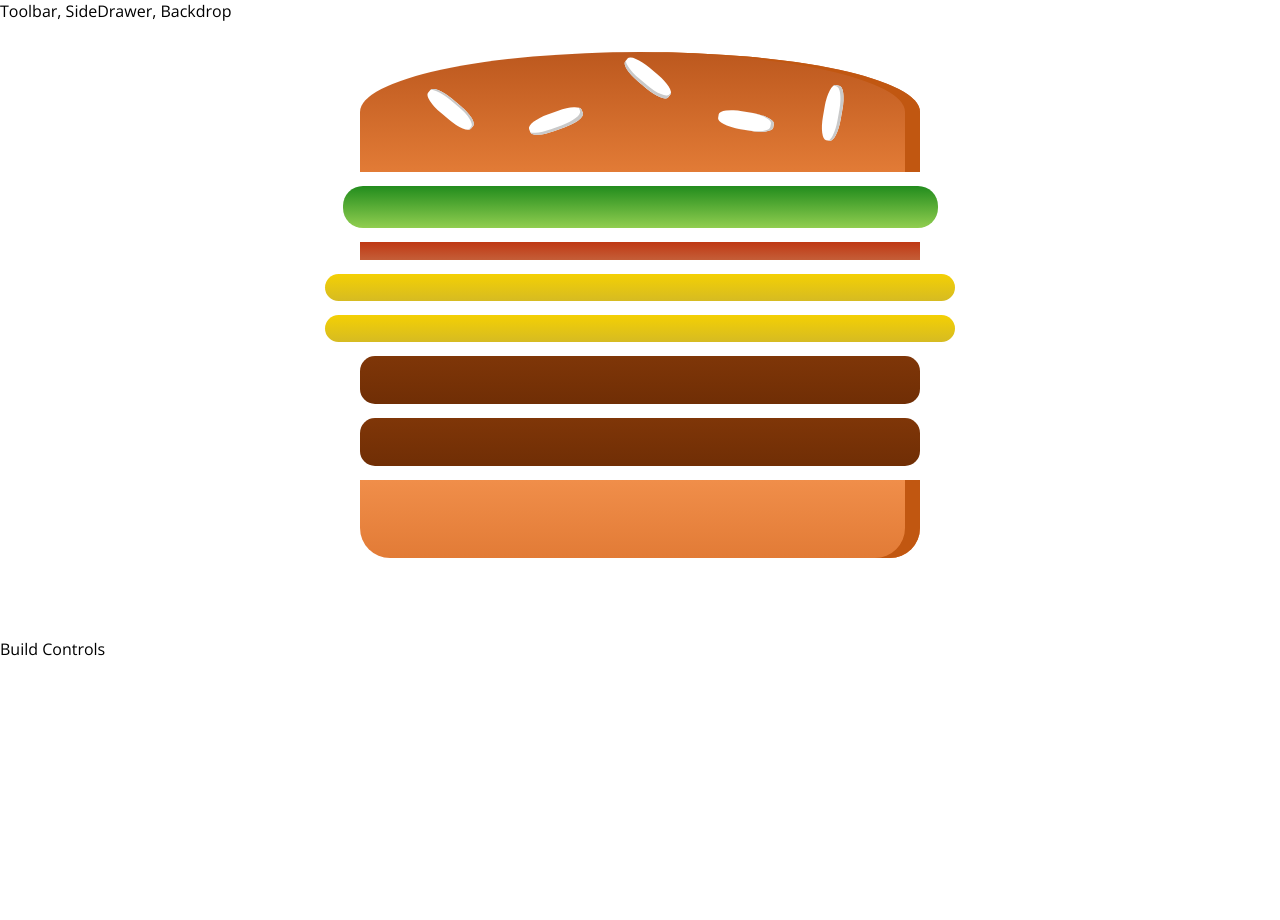
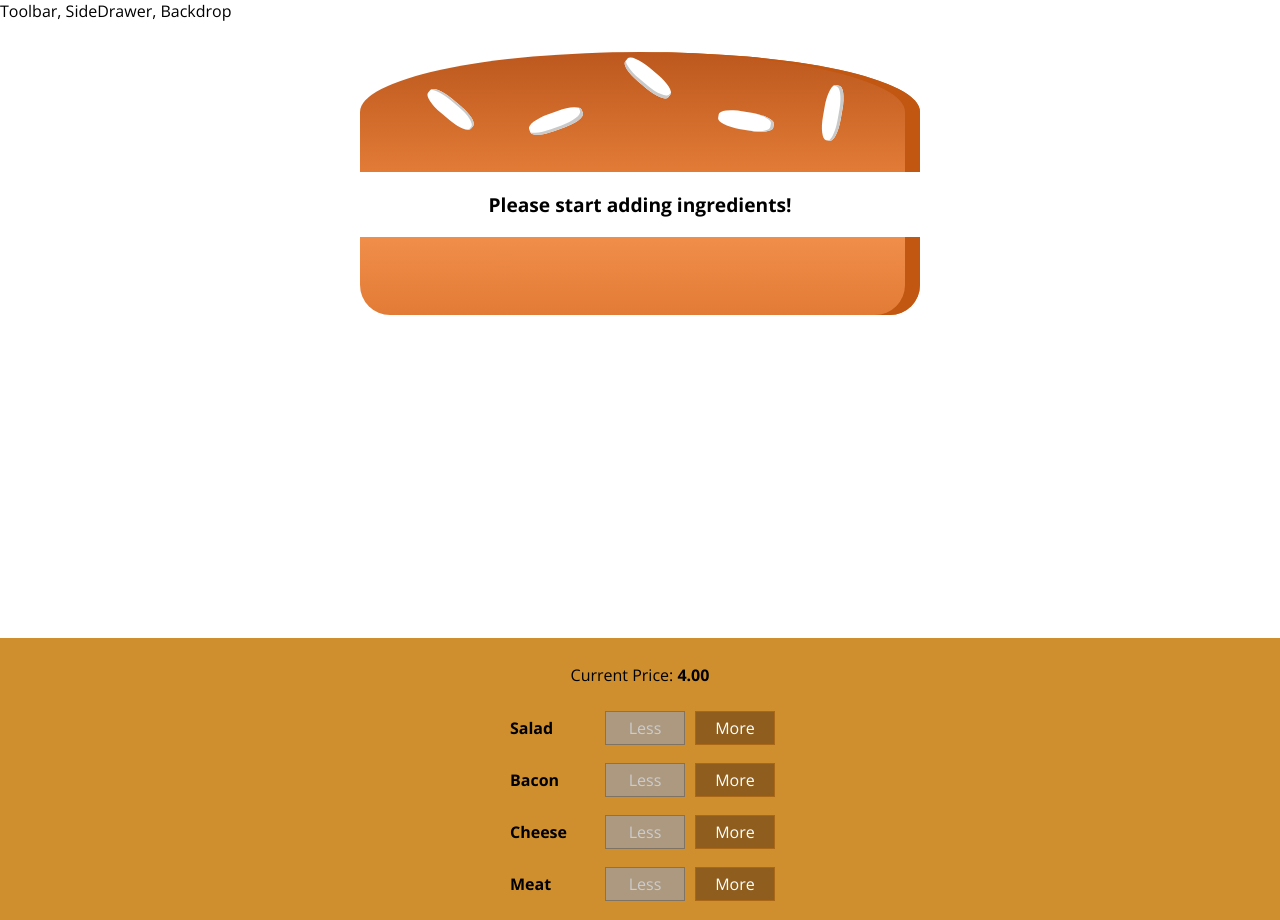
Before and after one commit to creddy/burger-app, a React (Create React App) app: page / in a window 1280 px wide. Before the commit the page ends 800 px from the top, so only its background shows below. Built offline with nearby package versions, Linux system fonts and the light colour scheme.

Commit message:
working burger builder

```diff
--- /dev/null
+++ b/src/components/Burger/BuildControls/BuildControl/BuildControl.module.css
@@ -0,0 +1,58 @@
+.BuildControl {
+  display: flex;
+  justify-content: space-between;
+  align-items: center;
+  margin: 5px 0;
+}
+
+.BuildControl button {
+  display: block;
+  font: inherit;
+  padding: 5px;
+  margin: 0 5px;
+  width: 80px;
+  border: 1px solid #aa6817;
+  cursor: pointer;
+  outline: none;
+}
+
+.BuildControl button:disabled {
+  background-color: #ac9980;
+  border: 1px solid #7e7365;
+  color: #ccc;
+  cursor: default;
+}
+
+.BuildControl button:hover:disabled {
+  background-color: #ac9980;
+  color: #ccc;
+  cursor: not-allowed;
+}
+
+.Label {
+  padding: 10px;
+  font-weight: bold;
+  width: 80px;
+}
+
+.BuildControl .Less {
+  background-color: #d39952;
+  color: white;
+}
+
+.BuildControl .More {
+  background-color: #8f5e1e;
+  color: white;
+}
+
+.BuildControl .Less:hover,
+.BuildControl .Less:active {
+  background-color: #daa972;
+  color: white;
+}
+
+.BuildControl .More:hover,
+.BuildControl .More:active {
+  background-color: #99703f;
+  color: white;
+}
--- /dev/null
+++ b/src/components/Burger/BuildControls/BuildControl/BuildControl.tsx
@@ -0,0 +1,27 @@
+import React from "react";
+import styles from "./BuildControl.module.css";
+
+interface Props {
+  label: string;
+  added(): void;
+  removed(): void;
+  disabled: boolean;
+}
+
+const buildControl = (props: Props) => (
+  <div className={styles.BuildControl}>
+    <div className={styles.Label}>{props.label}</div>
+    <button
+      className={styles.Less}
+      onClick={props.removed}
+      disabled={props.disabled}
+    >
+      Less
+    </button>
+    <button className={styles.More} onClick={props.added}>
+      More
+    </button>
+  </div>
+);
+
+export default buildControl;
--- /dev/null
+++ b/src/components/Burger/BuildControls/BuildControls.module.css
@@ -0,0 +1,10 @@
+.BuildControls {
+  width: 100%;
+  background-color: #cf8f2e;
+  display: flex;
+  flex-flow: column;
+  align-items: center;
+  box-shadow: 0 2px 1px #ccc;
+  margin: auto;
+  padding: 10px 0;
+}
--- /dev/null
+++ b/src/components/Burger/BuildControls/BuildControls.tsx
@@ -0,0 +1,44 @@
+import React from "react";
+import styles from "./BuildControls.module.css";
+import BuildControl from "./BuildControl/BuildControl";
+
+const controls = [
+  { label: "Salad", type: "salad" },
+  { label: "Bacon", type: "bacon" },
+  { label: "Cheese", type: "cheese" },
+  { label: "Meat", type: "meat" }
+];
+
+interface DisabledInfo {
+  salad: boolean;
+  bacon: boolean;
+  cheese: boolean;
+  meat: boolean;
+  [key: string]: boolean;
+}
+
+interface Props {
+  ingredientAdded(type: string): void;
+  ingredientRemoved(type: string): void;
+  disabledInfo: DisabledInfo;
+  price: number;
+}
+
+const buildControls = (props: Props) => (
+  <div className={styles.BuildControls}>
+    <p>
+      Current Price: <strong>{props.price.toFixed(2)}</strong>
+    </p>
+    {controls.map(control => (
+      <BuildControl
+        key={control.label}
+        label={control.label}
+        added={() => props.ingredientAdded(control.type)}
+        removed={() => props.ingredientRemoved(control.type)}
+        disabled={props.disabledInfo[control.type]}
+      />
+    ))}
+  </div>
+);
+
+export default buildControls;
--- a/src/components/Burger/Burger.tsx
+++ b/src/components/Burger/Burger.tsx
@@ -15,16 +15,24 @@
 }
 
 const burger = (props: Props) => {
-  const transformedIngredients = Object.keys(props.ingredients).map(igKey => {
-    return [...Array(props.ingredients[igKey])].map((_, i) => (
-      <BurgerIngredient key={igKey + i} type={igKey} />
-    ));
-  });
+  let transformedIngredients = Object.keys(props.ingredients)
+    .map(igKey => {
+      return [...Array(props.ingredients[igKey])].map((_, i) => (
+        <BurgerIngredient key={igKey + i} type={igKey} />
+      ));
+    })
+    .reduce((arr, el) => {
+      return arr.concat(el);
+    }, []);
 
   return (
     <div className={styles.Burger}>
       <BurgerIngredient type="bread-top" />
-      {transformedIngredients}
+      {transformedIngredients.length === 0 ? (
+        <p>Please start adding ingredients!</p>
+      ) : (
+        transformedIngredients
+      )}
       <BurgerIngredient type="bread-bottom" />
     </div>
   );
--- a/src/containers/BurgerBuilder/BurgerBuilder.tsx
+++ b/src/containers/BurgerBuilder/BurgerBuilder.tsx
@@ -1,21 +1,97 @@
 import React, { Component } from "react";
 import Burger from "../../components/Burger/Burger";
+import BuildControls from "../../components/Burger/BuildControls/BuildControls";
+
+interface Ingredients {
+  salad: number;
+  bacon: number;
+  cheese: number;
+  meat: number;
+  [key: string]: number;
+}
+
+interface DisabledInfo {
+  salad: boolean;
+  bacon: boolean;
+  cheese: boolean;
+  meat: boolean;
+  [key: string]: boolean;
+}
+
+interface State {
+  ingredients: Ingredients;
+  totalPrice: number;
+}
+
+const INGREDIENT_PRICES: Ingredients = {
+  salad: 0.5,
+  cheese: 0.4,
+  meat: 1.3,
+  bacon: 0.7
+};
 
 export default class BurgerBuilder extends Component {
-  state = {
+  state: State = {
     ingredients: {
-      salad: 1,
-      bacon: 1,
-      cheese: 2,
-      meat: 2
+      salad: 0,
+      bacon: 0,
+      cheese: 0,
+      meat: 0
+    },
+    totalPrice: 4
+  };
+
+  addIngredientHandler = (type: string) => {
+    const oldCount = this.state.ingredients[type];
+    const updatedCount = oldCount + 1;
+    const updatedIngredients = {
+      ...this.state.ingredients
+    };
+    updatedIngredients[type] = updatedCount;
+
+    const priceAddition = INGREDIENT_PRICES[type];
+    const oldPrice = this.state.totalPrice;
+    const newPrice = oldPrice + priceAddition;
+    this.setState({ totalPrice: newPrice, ingredients: updatedIngredients });
+  };
+
+  removeIngredientHandler = (type: string) => {
+    const oldCount = this.state.ingredients[type];
+    const updatedCount = oldCount - 1;
+    if (oldCount <= 0) {
+      return;
     }
+    const updatedIngredients = {
+      ...this.state.ingredients
+    };
+    updatedIngredients[type] = updatedCount;
+
+    const priceDeduction = INGREDIENT_PRICES[type];
+    const oldPrice = this.state.totalPrice;
+    const newPrice = oldPrice - priceDeduction;
+    this.setState({ totalPrice: newPrice, ingredients: updatedIngredients });
   };
 
   render() {
+    const disabledInfo: DisabledInfo = {
+      salad: false,
+      cheese: false,
+      meat: false,
+      bacon: false
+    };
+
+    for (let key in this.state.ingredients) {
+      disabledInfo[key] = this.state.ingredients[key] <= 0;
+    }
     return (
       <React.Fragment>
         <Burger ingredients={this.state.ingredients} />
-        <div>Build Controls</div>
+        <BuildControls
+          ingredientAdded={this.addIngredientHandler}
+          ingredientRemoved={this.removeIngredientHandler}
+          disabledInfo={disabledInfo}
+          price={this.state.totalPrice}
+        />
       </React.Fragment>
     );
   }
```
